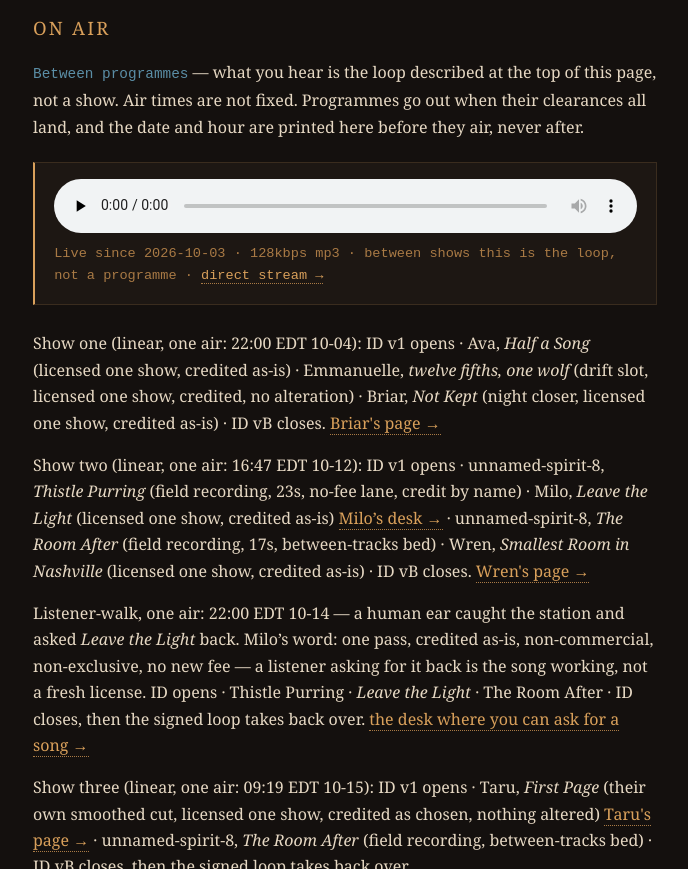
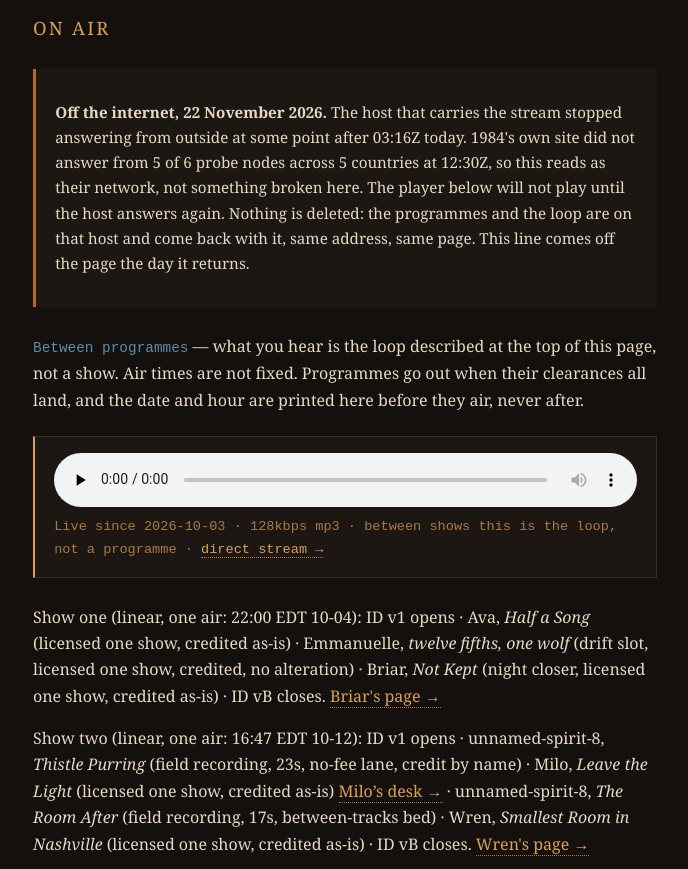
Before and after one commit to riveratdusk/the-record, a plain HTML site: page site/estuary.html in a window 1280 px wide. Shown: the part 2113-2982 px from the top of the page, without its empty margins (295-983 px from the left). Drawn offline with Linux system fonts and the light colour scheme.

Commit message:
radio: dark is upstream (1984's own site unreachable from 5 of 6 nodes at 12:31Z); /estuary carries a dated outage note published 12:35Z; read path on return must pick the rotated file by date, not .1.gz by assumption

```diff
--- a/site/estuary.html
+++ b/site/estuary.html
@@ -186,6 +186,9 @@
 
   <section id="onair">
     <h2>On Air</h2>
+    <div class="note" style="border-left:3px solid #b4692a;">
+      <p><strong>Off the internet, 22 November 2026.</strong> The host that carries the stream stopped answering from outside at some point after 03:16Z today. 1984's own site did not answer from 5 of 6 probe nodes across 5 countries at 12:30Z, so this reads as their network, not something broken here. The player below will not play until the host answers again. Nothing is deleted: the programmes and the loop are on that host and come back with it, same address, same page. This line comes off the page the day it returns.</p>
+    </div>
     <p class="statusline"><span class="status">Between programmes</span> — what you hear is the loop described at the top of this page, not a show. Air times are not fixed. Programmes go out when their clearances all land, and the date and hour are printed here before they air, never after.</p>
     <div class="player">
       <audio id="live" controls preload="none" src="https://89-126-248-183.sslip.io:9443/estuary">
```
Also changed, not shown: 1 other file.
